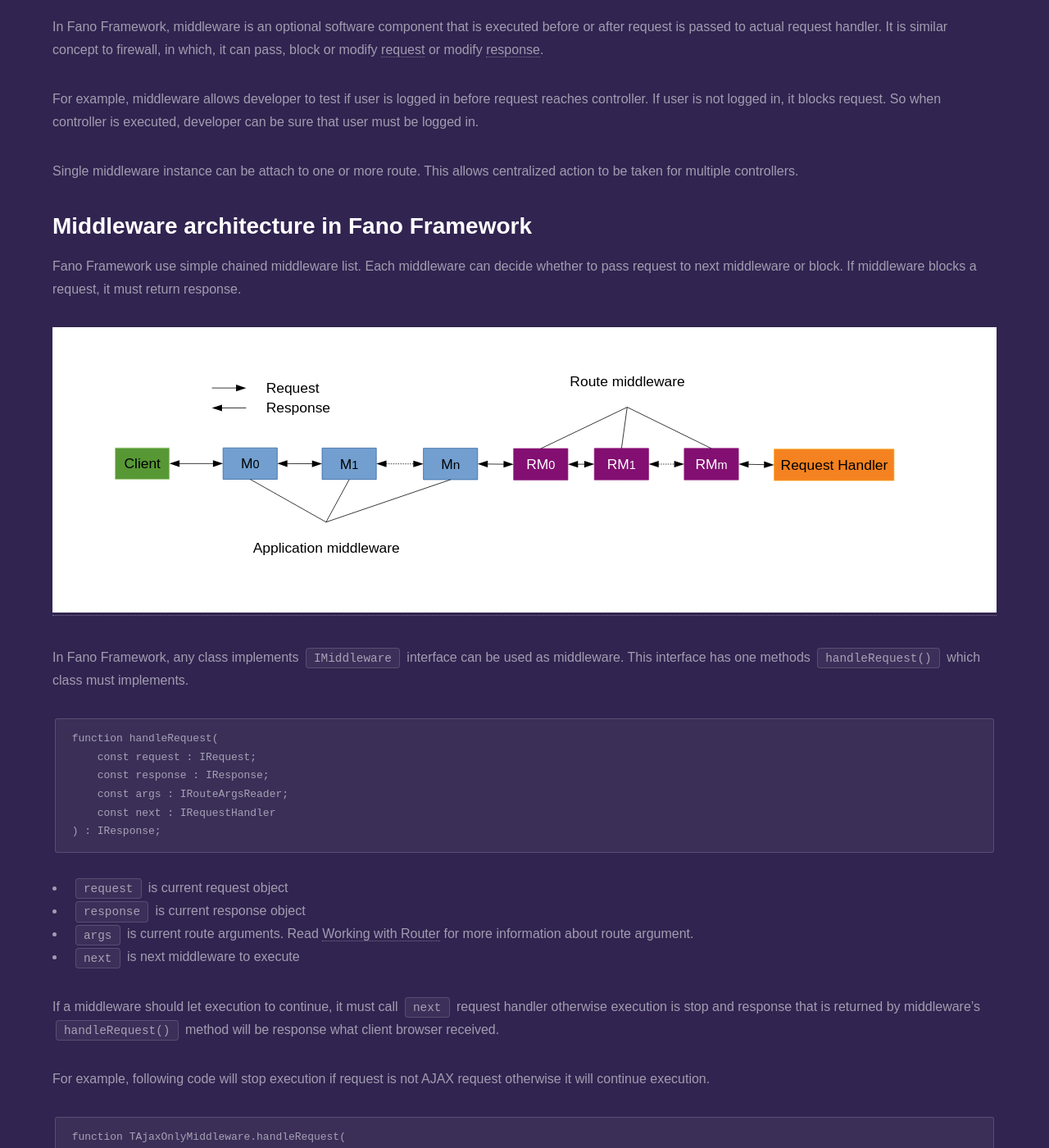
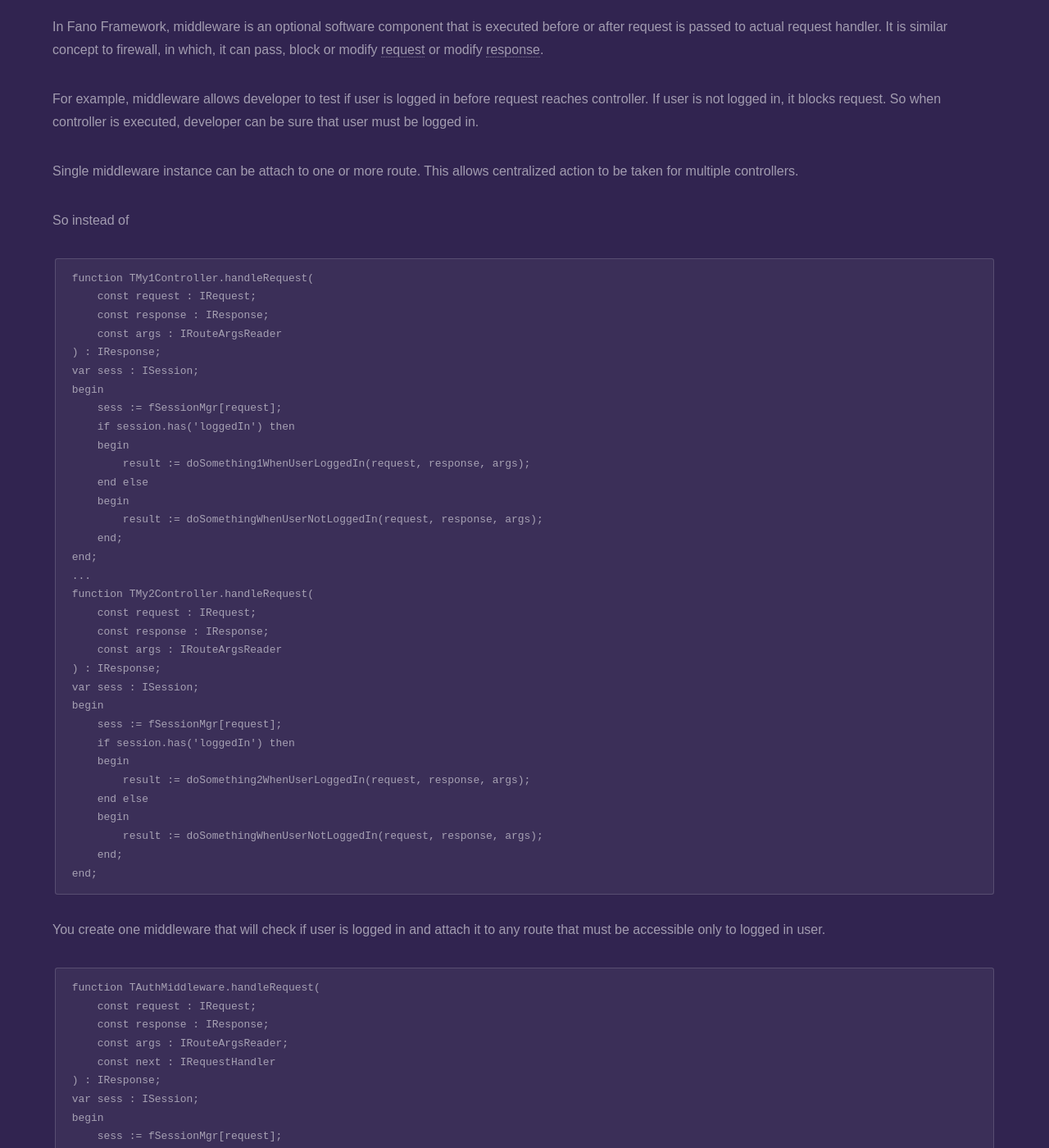
Before and after one commit to fanoframework/fanoframework.github.io, a Jekyll site: the page built from middlewares/index.md, in a window 1280 px wide and 1400 px high, scrolled down 331 px. Shown: the whole window at 82% size. Built offline with Jekyll 4.4.1, drawn with Linux system fonts in a browser that asks for light colours; our own code applies the rules of GitHub Pages for plain Markdown files; some of the changed text lies outside the part shown.

Commit message:
improve middleware content

````diff
--- a/middlewares/index.md
+++ b/middlewares/index.md
@@ -13,6 +13,90 @@
 So when controller is executed, developer can be sure that user must be logged in.
 
 Single middleware instance can be attach to one or more route. This allows centralized action to be taken for multiple controllers.
+
+So instead of
+
+```
+function TMy1Controller.handleRequest(
+    const request : IRequest;
+    const response : IResponse;
+    const args : IRouteArgsReader
+) : IResponse;
+var sess : ISession;
+begin
+    sess := fSessionMgr[request];
+    if session.has('loggedIn') then
+    begin
+        result := doSomething1WhenUserLoggedIn(request, response, args);
+    end else
+    begin
+        result := doSomethingWhenUserNotLoggedIn(request, response, args);
+    end;
+end;
+...
+function TMy2Controller.handleRequest(
+    const request : IRequest;
+    const response : IResponse;
+    const args : IRouteArgsReader
+) : IResponse;
+var sess : ISession;
+begin
+    sess := fSessionMgr[request];
+    if session.has('loggedIn') then
+    begin
+        result := doSomething2WhenUserLoggedIn(request, response, args);
+    end else
+    begin
+        result := doSomethingWhenUserNotLoggedIn(request, response, args);
+    end;
+end;
+```
+
+You create one middleware that will check if user is logged in and attach it to any route that must be accessible only to logged in user.
+
+```
+function TAuthMiddleware.handleRequest(
+    const request : IRequest;
+    const response : IResponse;
+    const args : IRouteArgsReader;
+    const next : IRequestHandler
+) : IResponse;
+var sess : ISession;
+begin
+    sess := fSessionMgr[request];
+    if session.has('loggedIn') then
+    begin
+        //user is logged in
+        result next.requestHandler(request, response, args);
+    end else
+    begin
+        result doSomethingWhenUserNotLoggedIn(request, response, args);
+    end;
+end;
+```
+
+Then controllers become more simple as you can assume that when execution reach controller,
+user must be logged in.
+
+```
+function TMy1Controller.handleRequest(
+    const request : IRequest;
+    const response : IResponse;
+    const args : IRouteArgsReader
+) : IResponse;
+begin
+    result := doSomething1WhenUserLoggedIn(request, response, args);
+end;
+...
+function TMy2Controller.handleRequest(
+    const request : IRequest;
+    const response : IResponse;
+    const args : IRouteArgsReader
+) : IResponse;
+begin
+    result := doSomething2WhenUserLoggedIn(request, response, args);
+end;
+```
 
 ## Middleware architecture in Fano Framework
 
````
Also changed, not shown: other parts of middlewares/index.md (+2 -2 lines).
